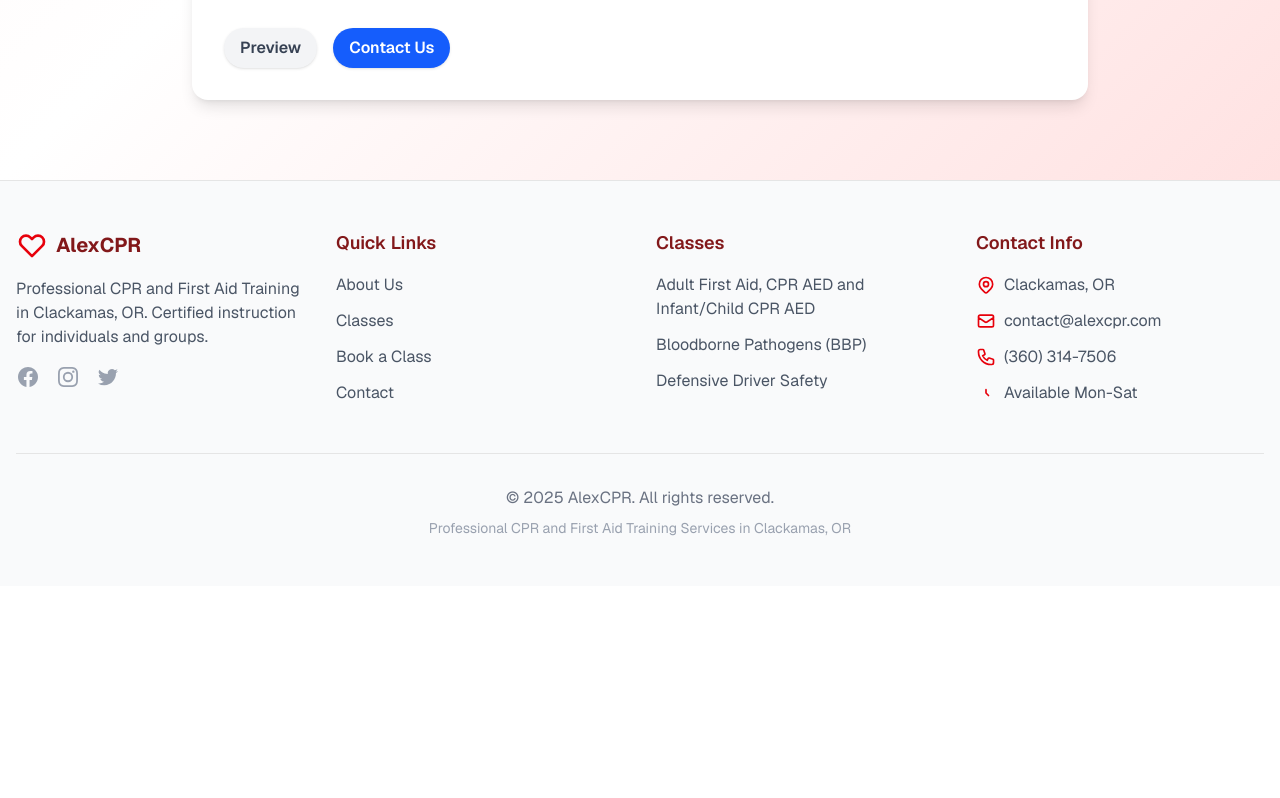
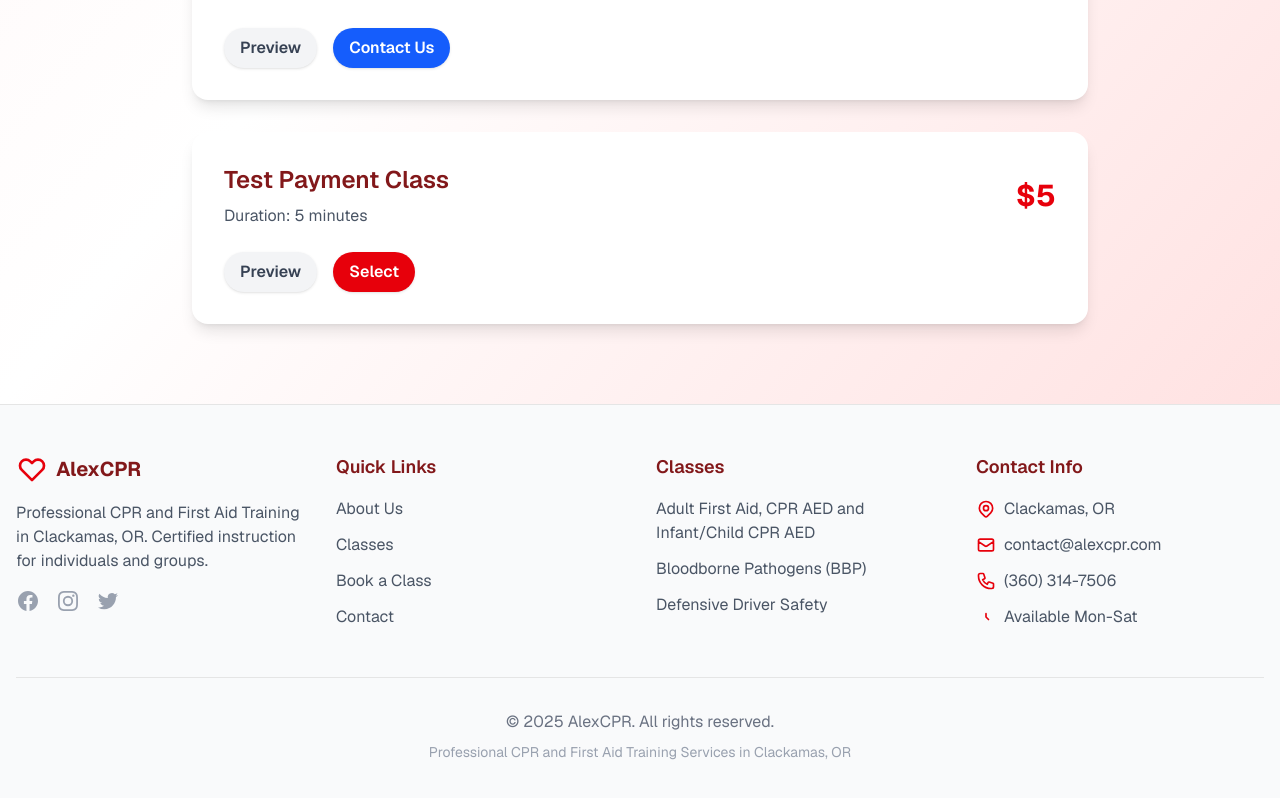
Before and after one commit to MulualemBerhanu/alexCPR, a Next.js app: page /book in a window 1280 px wide. Shown: the part 1152-1950 px from the top of the page. Before the commit the page ends 1738 px from the top, so only its background shows below. Built offline with nearby package versions, Linux system fonts and the light colour scheme.

Commit message:
test payment

```diff
--- a/src/app/book/page.tsx
+++ b/src/app/book/page.tsx
@@ -83,6 +83,18 @@ const classes = [
       "Helpful take-home reference guides"
     ],
     contactOnly: true
+  },
+  {
+    id: "test-class",
+    title: "Test Payment Class",
+    price: 5,
+    duration: "5 minutes",
+    description: "This is a test class for payment integration. Use this to test the Stripe payment flow with a $5 charge.",
+    includes: [
+      "Test payment integration",
+      "No real class provided",
+      "For development/testing only"
+    ]
   },
 ];
 
--- a/src/app/classes/page.tsx
+++ b/src/app/classes/page.tsx
@@ -103,6 +103,18 @@ const classes: ClassType[] = [
       "Hands-on safety demonstrations"
     ],
     comingSoon: true
+  },
+  {
+    id: "test-class",
+    title: "Test Payment Class",
+    price: 5,
+    duration: "5 minutes",
+    description: "This is a test class for payment integration. Use this to test the Stripe payment flow with a $5 charge.",
+    includes: [
+      "Test payment integration",
+      "No real class provided",
+      "For development/testing only"
+    ]
   }
 ];
 
```
